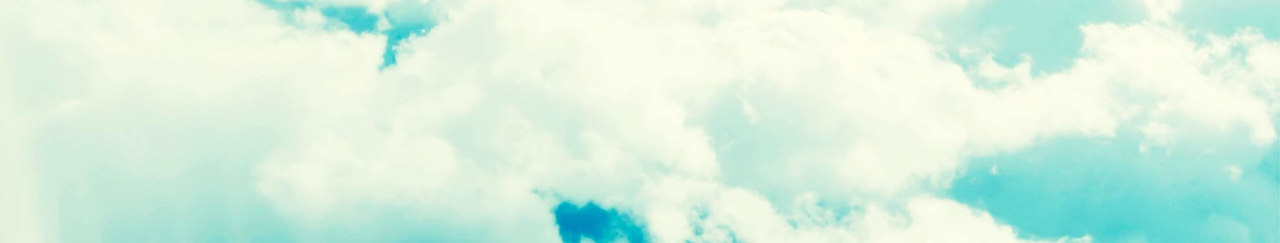
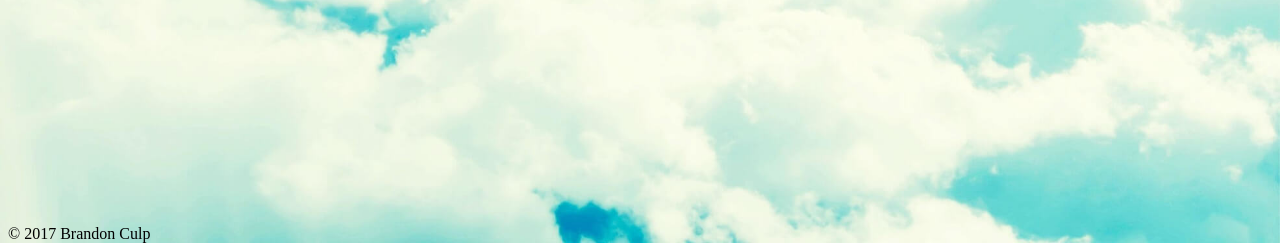
Before and after one commit to Bculp/responsive_tools, a website: page index.html in a window 1280 px wide. Shown: the part 557-800 px from the top of the page. Drawn offline with Linux system fonts and the light colour scheme.

Commit message:
added developer tag

```diff
--- a/Calculator/style.css
+++ b/Calculator/style.css
@@ -90,3 +90,9 @@ body {
 .button-pressed {
 	background-color: #7d8281
 }
+
+/* -- DEVELOPER TAG AT BOTTOM OF PAGE*/
+#developer-tag {
+	position: fixed;
+	bottom: 0;
+}
--- a/Timer/style.css
+++ b/Timer/style.css
@@ -237,3 +237,9 @@ body {
 	background-color: #fdf9f3;
 	margin-bottom: 7vh;
 }
+
+/* -- DEVELOPER TAG AT BOTTOM OF PAGE*/
+#developer-tag {
+	position: fixed;
+	bottom: 0;
+}
--- a/index.html
+++ b/index.html
@@ -49,6 +49,7 @@
 				<div id="return-text"></div>
 			</div>
 		</div>
+	<div id="developer-tag">&copy; 2017 Brandon Culp</div>
 		<audio>
 			<source src="Timer/beep.mp3" type="audio/mpeg">
 			Your browser does not support the audio element.
```
Also changed, not shown: Calculator/index.html (+1 -0 lines).
